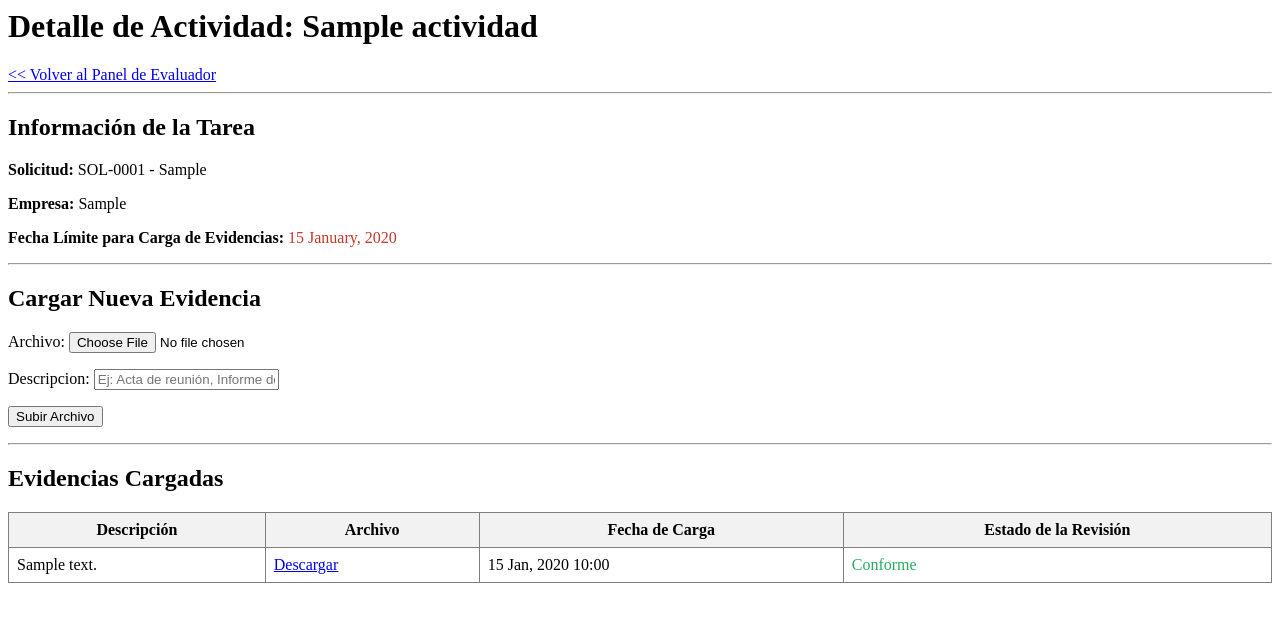
After one commit to KevinJaramillo2121/Esqueleto-certificaciones, a Django app: page /evaluador/actividad/1/ in a window 1280 px wide. The commit adds this page. Shown: the top 622 px of the page. Run offline with Django 5.2, Linux system fonts and the light colour scheme; a user stored in the database is signed in; tables that the repository leaves empty hold one stand-in row (values such as "Sample post").

Commit message:
feat(workflow): Implementa ciclo completo de ejecución y revisión de evidencias Implementa el flujo de trabajo completo para la Fase 6, cubriendo la ejecución de tareas por parte de los evaluadores y el ciclo de revisión/corrección por parte de los revisores.
Funcionalidades Clave Implementadas:

1.  **Dashboard del Evaluador:**
    -   Se crea un perfil de "Evaluador" vinculado a un usuario de Django.
    -   Los usuarios con este perfil son redirigidos a un dashboard personalizado (`evaluador_dashboard`) al iniciar sesión.
    -   El dashboard muestra una lista de todas las `Actividades` asignadas al evaluador que pertenecen a solicitudes en estado "En Ejecución".

2.  **Gestión de Evidencias:**
    -   Se añade un modelo `Evidencia` para almacenar archivos, descripciones y el estado de la revisión.
    -   Los evaluadores pueden acceder a una vista de detalle (`actividad_detail`) para cada actividad, donde pueden subir archivos de evidencia.

3.  **Flujo de Revisión de Evidencias:**
    -   Se crea un perfil de "Revisor" y un panel de control para que revise las solicitudes en estado "En Ejecución".
    -   Se implementa una vista (`solicitud_evidencia_revision`) con un `modelformset_factory` que permite a un revisor marcar cada evidencia como "Conforme" o "No Conforme" y añadir observaciones.

4.  **Ciclo de Corrección y Aprobación:**
    -   Si una evidencia es marcada como "No Conforme", la `Actividad` correspondiente cambia su estado a "Con Inconsistencias".
    -   El dashboard del evaluador resalta visualmente las actividades que requieren corrección y muestra las observaciones del revisor.
    -   Al subir una nueva evidencia a una actividad "Con Inconsistencias", esta vuelve al estado "En Ejecución" y se notifica al revisor.
    -   Cuando todas las evidencias de una solicitud son aprobadas, la solicitud avanza al estado "Revisión de Evidencias", finalizando la fase.

```diff
--- a/staff_panel/forms.py
+++ b/staff_panel/forms.py
@@ -1,6 +1,6 @@
 # staff_panel/forms.py
 from django import forms
-from expedientes.models import Solicitud, Alcance, Evaluador, Actividad
+from expedientes.models import Solicitud, Alcance, Evaluador, Actividad, Evidencia
 
 
 # Este es el formulario para cada fila (cada alcance)
@@ -40,3 +40,34 @@ ActividadFormSet = forms.inlineformset_factory(
     extra=1,        # Muestra 1 formulario vacío por defecto
     can_delete=True
 )
+
+class EvidenciaForm(forms.ModelForm):
+    class Meta:
+        model = Evidencia
+        fields = ['archivo', 'descripcion']
+        # Hacemos que la descripción sea opcional
+        widgets = {
+            'descripcion': forms.TextInput(attrs={'placeholder': 'Ej: Acta de reunión, Informe de laboratorio, etc.'}),
+        }
+
+
+class EvidenciaRevisionForm(forms.ModelForm):
+    class Meta:
+        model = Evidencia
+        # Solo exponemos los campos de revisión
+        fields = ['revision_conforme', 'revision_observaciones']
+        widgets = {
+            'revision_conforme': forms.Select(choices=[
+                (None, '---'),
+                (True, 'Conforme'),
+                (False, 'No Conforme')
+            ]),
+            'revision_observaciones': forms.Textarea(attrs={'rows': 2, 'placeholder': 'Añadir observación si no es conforme...'}),
+        }
+
+# Creamos un FormSet basado en el modelo, no anidado.
+EvidenciaRevisionFormSet = forms.modelformset_factory(
+    Evidencia,
+    form=EvidenciaRevisionForm,
+    extra=0  # No mostrar formularios vacíos extra
+)
--- a/staff_panel/urls.py
+++ b/staff_panel/urls.py
@@ -2,7 +2,8 @@
 from django.urls import path
 from .views import (
     StaffDashboardView, SolicitudRevisionView,
-    EvaluadorListView, EvaluadorCreateView, EvaluadorUpdateView, EvaluadorDeleteView, SolicitudPlanificacionView, IniciarEjecucionView
+    EvaluadorListView, EvaluadorCreateView, EvaluadorUpdateView, EvaluadorDeleteView, SolicitudPlanificacionView, IniciarEjecucionView,
+    EvaluadorDashboardView, ActividadDetailView, SolicitudEvidenciaRevisionView
 )
 
 urlpatterns = [
@@ -21,4 +22,14 @@ urlpatterns = [
         # Nueva ruta para iniciar la ejecución de la solicitud
     path('staff/solicitud/<int:pk>/iniciar_ejecucion/', IniciarEjecucionView.as_view(), name='iniciar_ejecucion'),
 
+        # Nueva ruta para el dashboard del evaluador
+    path('evaluador/dashboard/', EvaluadorDashboardView.as_view(), name='evaluador_dashboard'),
+
+
+        # Nueva ruta para ver los detalles de una actividad y subir evidencias
+    path('evaluador/actividad/<int:pk>/', ActividadDetailView.as_view(), name='actividad_detail'),
+
+        # Nueva ruta para que el evaluador revise las evidencias de una solicitud
+    path('staff/solicitud/<int:pk>/revisar-evidencias/', SolicitudEvidenciaRevisionView.as_view(), name='solicitud_evidencia_revision'),
+
 ]
--- a/staff_panel/views.py
+++ b/staff_panel/views.py
@@ -1,27 +1,29 @@
 # staff_panel/views.py
 from django.shortcuts import render
 from django.views import View
-from users.mixins import StaffRequiredMixin # <-- Importamos nuestro mixin
+from users.mixins import StaffRequiredMixin, EvaluadorRequiredMixin, RevisorRequiredMixin # <-- Importamos nuestro mixin
 from expedientes.models import Solicitud
-from .forms import AlcanceRevisionFormSet, EvaluadorForm # <-- Importamos nuestro FormSet
+from .forms import AlcanceRevisionFormSet, EvaluadorForm, EvidenciaForm, EvidenciaRevisionFormSet # <-- Importamos nuestro FormSet
 from django.shortcuts import render, redirect, get_object_or_404
 from django.contrib import messages
 from django.urls import reverse_lazy
 from django.views.generic import ListView, CreateView, UpdateView, DeleteView
-from expedientes.models import Evaluador
+from expedientes.models import Evaluador, Actividad, Evidencia
 from .forms import ActividadFormSet # <-- Importa el nuevo FormSet
 
 
         # Vista del panel de staff
 class StaffDashboardView(StaffRequiredMixin, View):
     def get(self, request, *args, **kwargs):
-        solicitudes_por_revisar = Solicitud.objects.filter(estado='En Revisión').order_by('fecha_creacion')
+        # ... (queries existentes) ...
+        solicitudes_por_planificar = Solicitud.objects.filter(estado='En Planificación')
         # NUEVA QUERY
-        solicitudes_por_planificar = Solicitud.objects.filter(estado='En Planificación').order_by('fecha_creacion')
+        solicitudes_en_ejecucion = Solicitud.objects.filter(estado='En Ejecución')
 
         context = {
-            'solicitudes_por_revisar': solicitudes_por_revisar,
-            'solicitudes_por_planificar': solicitudes_por_planificar, # NUEVO CONTEXTO
+            # ... (contexto existente) ...
+            'solicitudes_por_planificar': solicitudes_por_planificar,
+            'solicitudes_en_ejecucion': solicitudes_en_ejecucion, # NUEVO
         }
         return render(request, 'staff_panel/staff_dashboard.html', context)
 
@@ -99,6 +101,7 @@ class EvaluadorDeleteView(StaffRequiredMixin, DeleteView):
     success_url = reverse_lazy('evaluador_list')
     context_object_name = 'evaluador'
 
+
         # Nueva vista para la planificación de la solicitud
 class SolicitudPlanificacionView(StaffRequiredMixin, View):
     template_name = 'staff_panel/solicitud_planificacion.html'
@@ -120,6 +123,7 @@ class SolicitudPlanificacionView(StaffRequiredMixin, View):
         messages.error(request, 'Por favor, corrige los errores en el formulario.')
         return render(request, self.template_name, {'solicitud': solicitud, 'formset': formset})
 
+
         # Vista para iniciar la ejecución de la solicitud
 class IniciarEjecucionView(StaffRequiredMixin, View):
     def post(self, request, *args, **kwargs):
@@ -136,5 +140,133 @@ class IniciarEjecucionView(StaffRequiredMixin, View):
         solicitud.estado = 'En Ejecución'
         solicitud.save()
 
+        solicitud.actividades.update(estado='En Ejecución')
+
         messages.success(request, f'La solicitud {solicitud} ha pasado al estado "En Ejecución". Las tareas ahora serán visibles para los evaluadores asignados.')
         return redirect('staff_dashboard')
+
+
+        # Nueva vista para el dashboard del evaluador
+class EvaluadorDashboardView(EvaluadorRequiredMixin, ListView):
+    model = Actividad
+    template_name = 'staff_panel/evaluador_dashboard.html'
+    context_object_name = 'actividades_asignadas'
+
+    def get_queryset(self):
+        # Filtramos las actividades para mostrar solo las asignadas al evaluador logueado
+        # y que pertenecen a una solicitud que está "En Ejecución".
+        return Actividad.objects.filter(
+            evaluador_asignado=self.request.user.perfil_evaluador,
+            solicitud__estado='En Ejecución'
+        ).order_by('fecha_inicio_planificada')
+
+
+        # Vista para ver los detalles de una actividad y subir evidencias
+class ActividadDetailView(EvaluadorRequiredMixin, View):
+    template_name = 'staff_panel/actividad_detail.html'
+
+    def get(self, request, *args, **kwargs):
+        # Obtenemos la actividad, asegurando que pertenece al evaluador logueado
+        actividad = get_object_or_404(
+            Actividad,
+            pk=kwargs['pk'],
+            evaluador_asignado=request.user.perfil_evaluador
+        )
+
+        form = EvidenciaForm()
+        evidencias = actividad.evidencias.all().order_by('-fecha_carga')
+
+        context = {
+            'actividad': actividad,
+            'evidencias': evidencias,
+            'form': form
+        }
+        return render(request, self.template_name, context)
+
+    def post(self, request, *args, **kwargs):
+        actividad = get_object_or_404(
+            Actividad,
+            pk=kwargs['pk'],
+            evaluador_asignado=request.user.perfil_evaluador
+        )
+
+        form = EvidenciaForm(request.POST, request.FILES)
+
+        if form.is_valid():
+            nueva_evidencia = form.save(commit=False)
+            nueva_evidencia.actividad = actividad
+            nueva_evidencia.save()
+            messages.success(request, 'Evidencia subida correctamente.')
+
+            # --- LÓGICA CONDICIONAL CORRECTA ---
+            # Solo si la actividad fue devuelta, la marcamos como corregida.
+            if actividad.estado == 'Con Inconsistencias':
+                # Limpiamos las marcas de revisión de TODAS las evidencias de esta actividad
+                actividad.evidencias.update(revision_conforme=None, revision_observaciones='')
+                # Devolvemos la actividad a su estado de trabajo normal
+                actividad.estado = 'En Ejecución'
+                actividad.save()
+                messages.info(request, 'La actividad ha sido marcada como corregida y enviada nuevamente a revisión.')
+
+            return redirect('actividad_detail', pk=actividad.pk)
+
+        # Si el formulario no es válido, se mantiene el flujo de error.
+        evidencias = actividad.evidencias.all().order_by('-fecha_carga')
+        context = {
+            'actividad': actividad,
+            'evidencias': evidencias,
+            'form': form
+        }
+        messages.error(request, 'Hubo un error al subir el archivo. Por favor, inténtalo de nuevo.')
+        return render(request, self.template_name, context)
+
+class SolicitudEvidenciaRevisionView(RevisorRequiredMixin, View):
+    template_name = 'staff_panel/solicitud_evidencia_revision.html'
+
+    def get(self, request, *args, **kwargs):
+        solicitud = get_object_or_404(Solicitud, pk=kwargs['pk'], estado='En Ejecución')
+        # Obtenemos todas las evidencias relacionadas con esta solicitud
+        queryset = Evidencia.objects.filter(actividad__solicitud=solicitud).order_by('actividad__nombre')
+        formset = EvidenciaRevisionFormSet(queryset=queryset)
+
+        context = {'solicitud': solicitud, 'formset': formset}
+        return render(request, self.template_name, context)
+
+def post(self, request, *args, **kwargs):
+        solicitud = get_object_or_404(Solicitud, pk=kwargs['pk'], estado='En Ejecución')
+        queryset = Evidencia.objects.filter(actividad__solicitud=solicitud)
+        formset = EvidenciaRevisionFormSet(request.POST, queryset=queryset)
+
+        if formset.is_valid():
+            formset.save()
+
+            # Actualizamos el estado de cada actividad individualmente
+            for actividad in solicitud.actividades.all():
+                evidencias_actividad = actividad.evidencias.all()
+                if not evidencias_actividad:
+                    continue # La actividad no tiene evidencias, la ignoramos
+
+                # Si alguna evidencia de esta actividad fue rechazada
+                if any(ev.revision_conforme is False for ev in evidencias_actividad):
+                    actividad.estado = 'Con Inconsistencias'
+                # Si todas las evidencias fueron revisadas y todas están conformes
+                elif all(ev.revision_conforme is True for ev in evidencias_actividad):
+                    actividad.estado = 'Completada'
+                actividad.save()
+
+            # Finalmente, comprobamos el estado general de la solicitud
+            todas_actividades_completadas = all(
+                act.estado == 'Completada' for act in solicitud.actividades.all()
+            )
+            if todas_actividades_completadas:
+                solicitud.estado = 'Revisión de Evidencias' # Estado final de la fase
+                solicitud.save()
+                messages.success(request, 'Todas las evidencias han sido aprobadas. La solicitud pasa a Revisión Final.')
+            else:
+                messages.warning(request, 'Se han guardado las revisiones. Algunas actividades han sido devueltas a los evaluadores con observaciones.')
+
+            return redirect('staff_dashboard')
+
+
+        context = {'solicitud': solicitud, 'formset': formset}
+        return render(request, self.template_name, context)
--- /dev/null
+++ b/templates/staff_panel/actividad_detail.html
@@ -0,0 +1,71 @@
+<!-- templates/staff_panel/actividad_detail.html (Corregido y Organizado) -->
+
+<h1>Detalle de Actividad: {{ actividad.nombre }}</h1>
+<a href="{% url 'evaluador_dashboard' %}"><< Volver al Panel de Evaluador</a>
+<hr>
+
+<section>
+    <h2>Información de la Tarea</h2>
+    <p><strong>Solicitud:</strong> {{ actividad.solicitud }}</p>
+    <p><strong>Empresa:</strong> {{ actividad.solicitud.empresa.razon_social }}</p>
+    <p><strong>Fecha Límite para Carga de Evidencias:</strong> <span style="color: #c0392b;">{{ actividad.fecha_limite_evidencias|date:"d F, Y" }}</span></p>
+    {% if actividad.estado == 'Con Inconsistencias' %}
+        <div style="background-color: #e74c3c; color: white; padding: 15px; border-radius: 5px; margin: 15px 0;">
+            <strong>¡Atención!</strong> Esta actividad fue devuelta con observaciones. Por favor, revisa los comentarios en las evidencias, sube los archivos corregidos y la tarea se reenviará automáticamente a revisión.
+        </div>
+    {% endif %}
+</section>
+
+<hr>
+
+<section>
+    <h2>Cargar Nueva Evidencia</h2>
+    <form method="post" enctype="multipart/form-data">
+        {% csrf_token %}
+        {{ form.as_p }}
+        <button type="submit">Subir Archivo</button>
+    </form>
+</section>
+
+<hr>
+
+<section>
+    <h2>Evidencias Cargadas</h2>
+    {% if evidencias %}
+        <table border="1" style="width:100%; border-collapse: collapse;">
+            <thead>
+                <tr style="background-color: #f2f2f2;">
+                    <th style="padding: 8px;">Descripción</th>
+                    <th style="padding: 8px;">Archivo</th>
+                    <th style="padding: 8px;">Fecha de Carga</th>
+                    <th style="padding: 8px;">Estado de la Revisión</th>
+                </tr>
+            </thead>
+            <tbody>
+                {% for evidencia in evidencias %}
+                    <tr {% if evidencia.revision_conforme == False %}style="background-color: #ffe6e6;"{% endif %}>
+                        <td style="padding: 8px;">{{ evidencia.descripcion|default:"Sin descripción" }}</td>
+                        <td style="padding: 8px;"><a href="{{ evidencia.archivo.url }}" target="_blank">Descargar</a></td>
+                        <td style="padding: 8px;">{{ evidencia.fecha_carga|date:"d M, Y H:i" }}</td>
+                        <td style="padding: 8px;">
+                            {% if evidencia.revision_conforme is True %}
+                                <span style="color: #27ae60;">Conforme</span>
+                            {% elif evidencia.revision_conforme is False %}
+                                <strong style="color: #c0392b;">No Conforme</strong>
+                                {% if evidencia.revision_observaciones %}
+                                    <p style="color:#c0392b; font-size: 0.9em; margin: 5px 0 0 0;">
+                                        <em>{{ evidencia.revision_observaciones }}</em>
+                                    </p>
+                                {% endif %}
+                            {% else %}
+                                <span>Pendiente de Revisión</span>
+                            {% endif %}
+                        </td>
+                    </tr>
+                {% endfor %}
+            </tbody>
+        </table>
+    {% else %}
+        <p>Todavía no has cargado ninguna evidencia para esta actividad.</p>
+    {% endif %}
+</section>
```
Also changed, not shown: expedientes/models.py (+24 -1 lines), templates/staff_panel/evaluador_dashboard.html (added, +46 -0 lines), templates/staff_panel/solicitud_evidencia_revision.html (added, +38 -0 lines), templates/staff_panel/staff_dashboard.html (+23 -0 lines), users/mixins.py (+27 -0 lines), users/views.py (+7 -7 lines), expedientes/migrations/0007_evaluador_usuario.py (added), expedientes/migrations/0008_evidencia.py (added), expedientes/migrations/0009_alter_actividad_estado.py (added).
